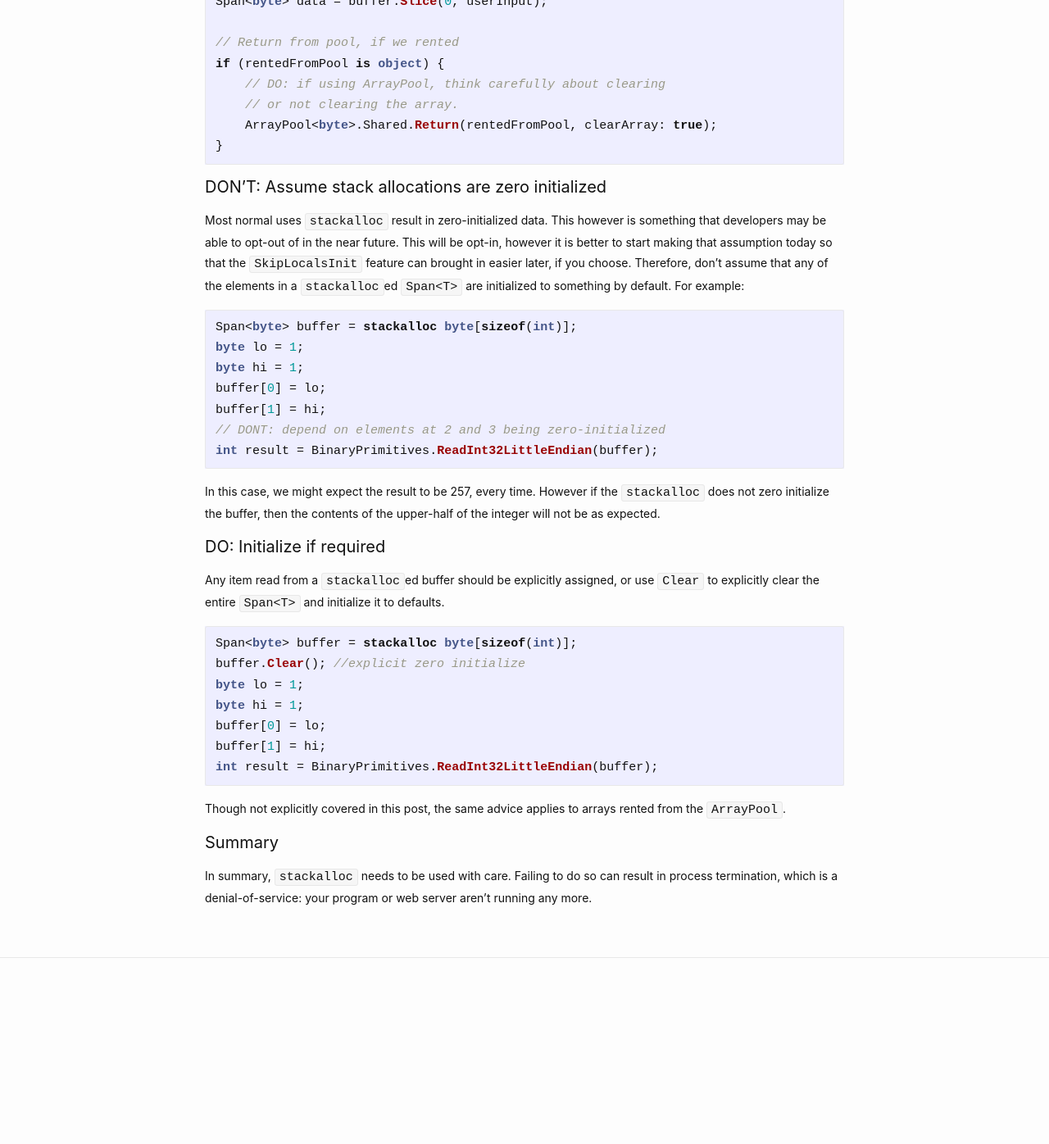
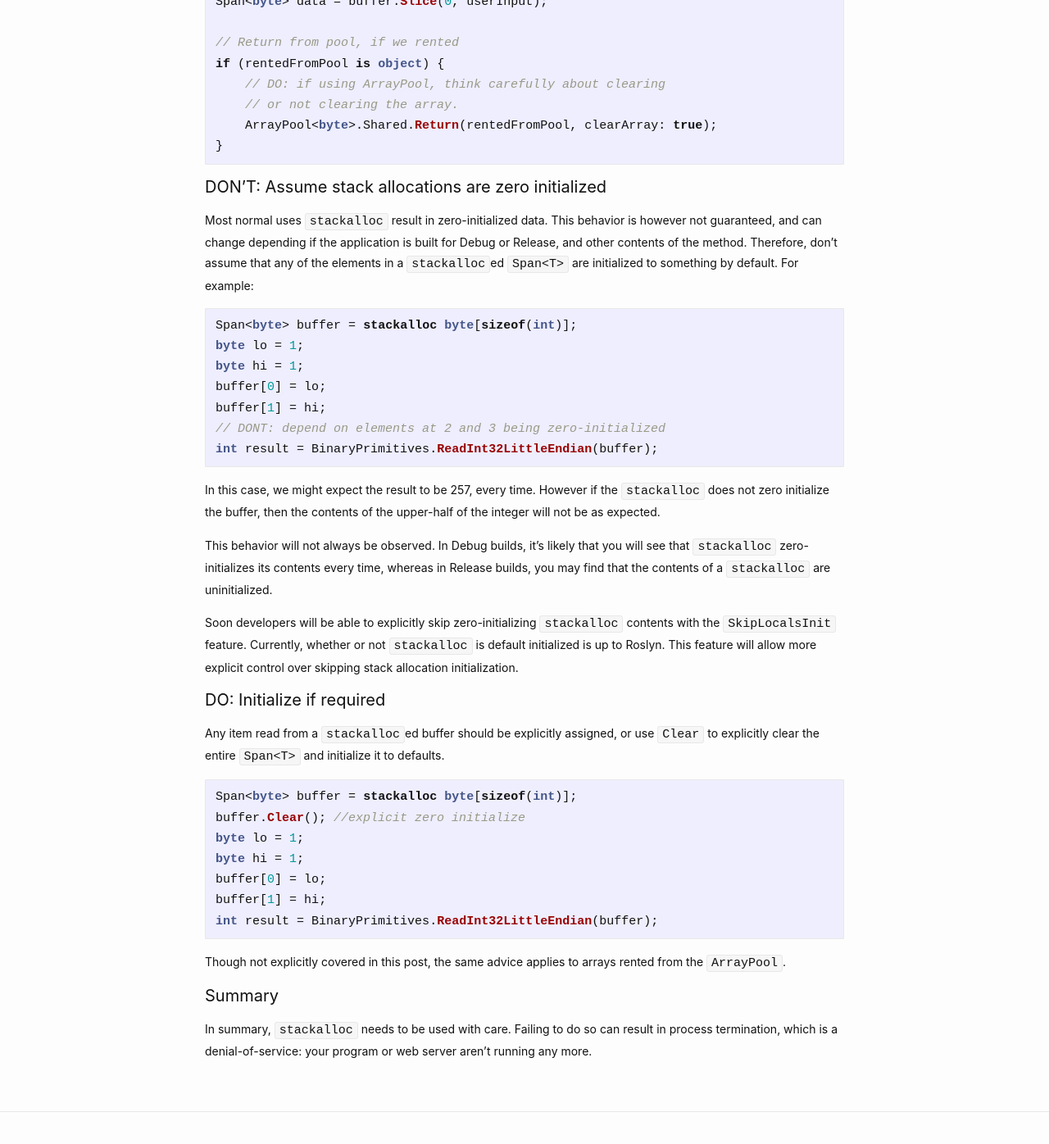
Before and after one commit to vcsjones/vcsjones.dev, a Jekyll site: the page built from _posts/2020-02-24-stackalloc.md, in a window 1280 px wide and 1400 px high, scrolled down 3076 px. Shown: the top 1396 px of the window at 82% size. Built offline with Jekyll 4.4.1, drawn with Linux system fonts in a browser that asks for light colours; before the commit the page ends 4305 px from its top, so only the background shows below that; some of the changed text lies outside the part shown.

Commit message:
initialize updates

```diff
--- a/_posts/2020-02-24-stackalloc.md
+++ b/_posts/2020-02-24-stackalloc.md
@@ -176,10 +176,9 @@ if (rentedFromPool is object) {
 
 ### DON'T: Assume stack allocations are zero initialized
 
-Most normal uses `stackalloc` result in zero-initialized data. This however is
-something that developers may be able to opt-out of in the near future. This will
-be opt-in, however it is better to start making that assumption today so that
-the `SkipLocalsInit` feature can brought in easier later, if you choose. Therefore,
+Most normal uses `stackalloc` result in zero-initialized data. This behavior is
+however not guaranteed, and can change depending if the application is built
+for Debug or Release, and other contents of the method. Therefore,
 don't assume that any of the elements in a `stackalloc`ed `Span<T>` are
 initialized to something by default. For example:
 
@@ -196,6 +195,16 @@ int result = BinaryPrimitives.ReadInt32LittleEndian(buffer);
 In this case, we might expect the result to be 257, every time. However if
 the `stackalloc` does not zero initialize the buffer, then the contents of the
 upper-half of the integer will not be as expected.
+
+This behavior will not always be observed. In Debug builds, it's likely that you
+will see that `stackalloc` zero-initializes its contents every time, whereas in
+Release builds, you may find that the contents of a `stackalloc` are
+uninitialized.
+
+Soon developers will be able to explicitly skip zero-initializing `stackalloc` contents
+with the `SkipLocalsInit` feature. Currently, whether or not `stackalloc` is
+default initialized is up to Roslyn. This feature will allow more explicit
+control over skipping stack allocation initialization.
 
 
 ### DO: Initialize if required
```
Also changed, not shown: other parts of _posts/2020-02-24-stackalloc.md (+2 -2 lines).
